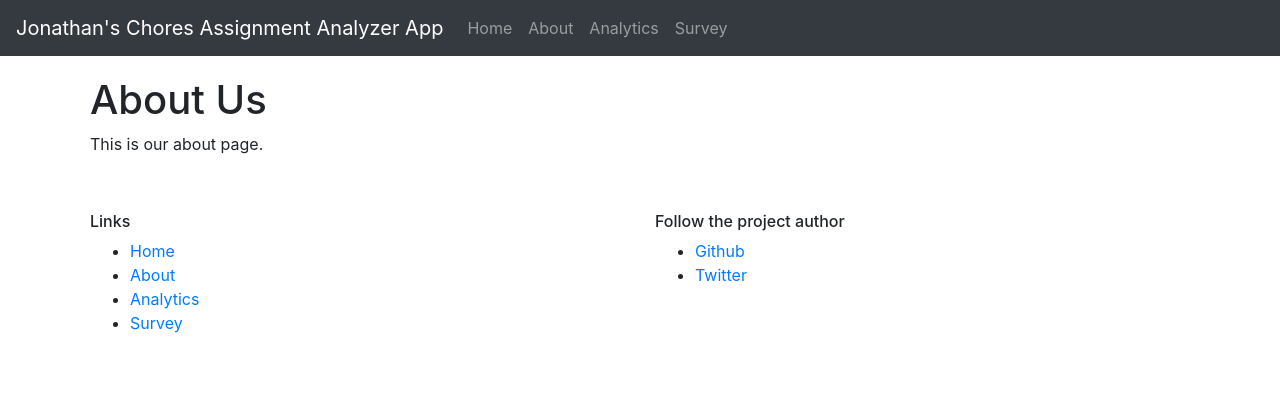
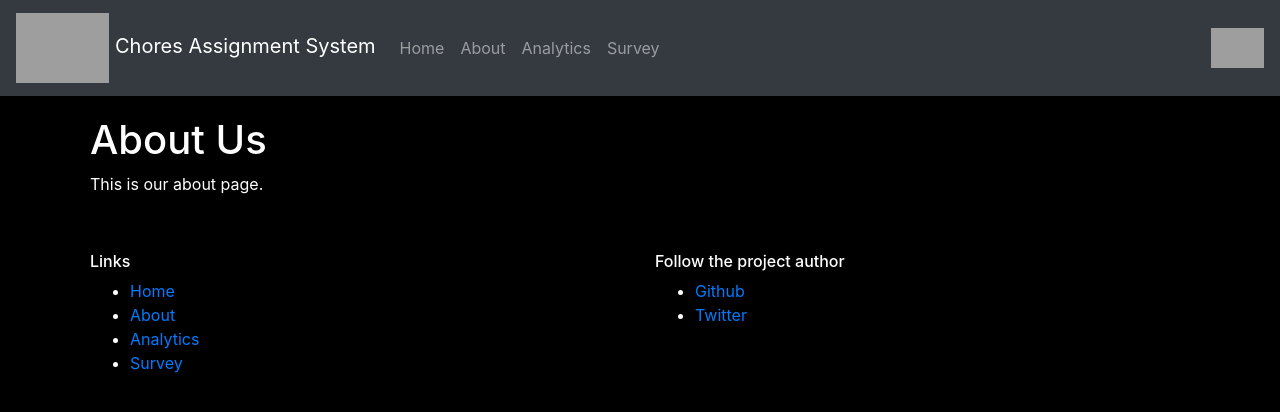
Before and after one commit to JonathanMcCormickJr/chores-assignment-system, a Flask app: page /about in a window 1280 px wide. Shown: the top 412 px of the page. Run offline with Flask 2, Linux system fonts and the light colour scheme; some libraries are stand-ins or nearby versions; grey boxes are pictures that could not be loaded.

Commit message:
Update base.html

```diff
--- a/templates/base.html
+++ b/templates/base.html
@@ -11,12 +11,29 @@
     <!-- Custom CSS -->
     <link rel="stylesheet" href="{{ url_for('static', filename='css/custom.css') }}">
 
+
+
+
+
+    <!-- Dark/Ligh mode auto-assign -->
+  {% if mode == 'dark' %}
+    <!-- Use Dark Mode CSS -->
+    <link rel="stylesheet" href="{{ url_for('static', filename='css/dark.css') }}" id="dark-mode-css">
+  {% else %}
+    <!-- Use Light Mode CSS -->
+    <link rel="stylesheet" href="{{ url_for('static', filename='css/light.css') }}" id="light-mode-css">
+  {% endif %}
+
     <title>{% block title %}{% endblock %}</title>
   </head>
   <body>
     <!-- Navbar -->
     <nav class="navbar navbar-expand-sm navbar-dark bg-dark">
-      <a class="navbar-brand" href="{{ url_for('index') }}">Jonathan's Chores Assignment Analyzer App</a>
+
+      <a class="navbar-brand" href="{{ url_for('index') }}">
+          <img id="site-logo" src="https://cdn.pixabay.com/photo/2012/04/25/09/09/washing-41825_960_720.png" height=70px width=auto alt="Free Washing Woman vector and picture"/>
+          Chores Assignment System
+      </a>
       <button class="navbar-toggler" type="button" data-toggle="collapse" data-target="#navbarNavAltMarkup"
               aria-controls="navbarNavAltMarkup" aria-expanded="false" aria-label="Toggle navigation">
         <span class="navbar-toggler-icon"></span>
@@ -28,6 +45,17 @@
           <a class="nav-item nav-link" href="{{ url_for('analytics') }}">Analytics</a>
           <a class="nav-item nav-link" href="{{ url_for('survey') }}">Survey</a>
         </div>
+
+      </div>
+      <div class="float-right">
+          {% if mode == 'dark' %}
+            <!-- display moon -->
+            <img id="moon" class="float-right" src="https://cdn.pixabay.com/photo/2014/04/02/17/07/full-moon-308007_960_720.png" height=40px width=auto alt="🌙"/>
+            {% else %}
+            <!-- display sun -->
+            <img id="sun" src="https://cdn.pixabay.com/photo/2014/05/21/11/43/the-sun-349394_960_720.png" height=40px width=auto alt="☀️"/>
+          {% endif %}
+
       </div>
     </nav>
 
@@ -67,5 +95,29 @@
     <script src="https://code.jquery.com/jquery-3.5.1.slim.min.js" integrity="sha384-DfXdz2htPH0lsSSs5nCTpuj/zy4C+OGpamoFVy38MVBnE+IbbVYUew+OrCXaRkfj" crossorigin="anonymous"></script>
     <script src="https://cdn.jsdelivr.net/npm/popper.js@1.16.1/dist/umd/popper.min.js" integrity="sha384-9/reFTGAW83EW2RDu2S0VKaIzap3H66lZH81PoYlFhbGU+6BZp6G7niu735Sk7lN" crossorigin="anonymous"></script>
     <script src="https://stackpath.bootstrapcdn.com/bootstrap/4.5.2/js/bootstrap.min.js" integrity="sha384-B4gt1jrGC7Jh4AgTPSdUtOBvfO8shuf57BaghqFfPlYxofvL8/KUEfYiJOMMV+rV" crossorigin="anonymous"></script>
+        {% if mode == 'dark' %}
+          <!-- Use Dark Mode JS -->
+          <script>
+            const moon = document.getElementById("moon");
+            moon.addEventListener("click", function () {
+              moon.style.transform = "rotate(360deg)";
+              setTimeout(function() {
+                moon.style.transform = "rotate(0deg)";
+              }, 500);
+            });
+          </script>
+        {% else %}
+          <!-- Use Light Mode JS -->
+          <script>
+            const sun = document.getElementById("sun");
+            sun.addEventListener("click", function () {
+              sun.style.transform = "rotate(360deg)";
+              setTimeout(function() {
+                sun.style.transform = "rotate(0deg)";
+              }, 500);
+            });
+          </script>
+        {% endif %}
+
   </body>
 </html>
```
